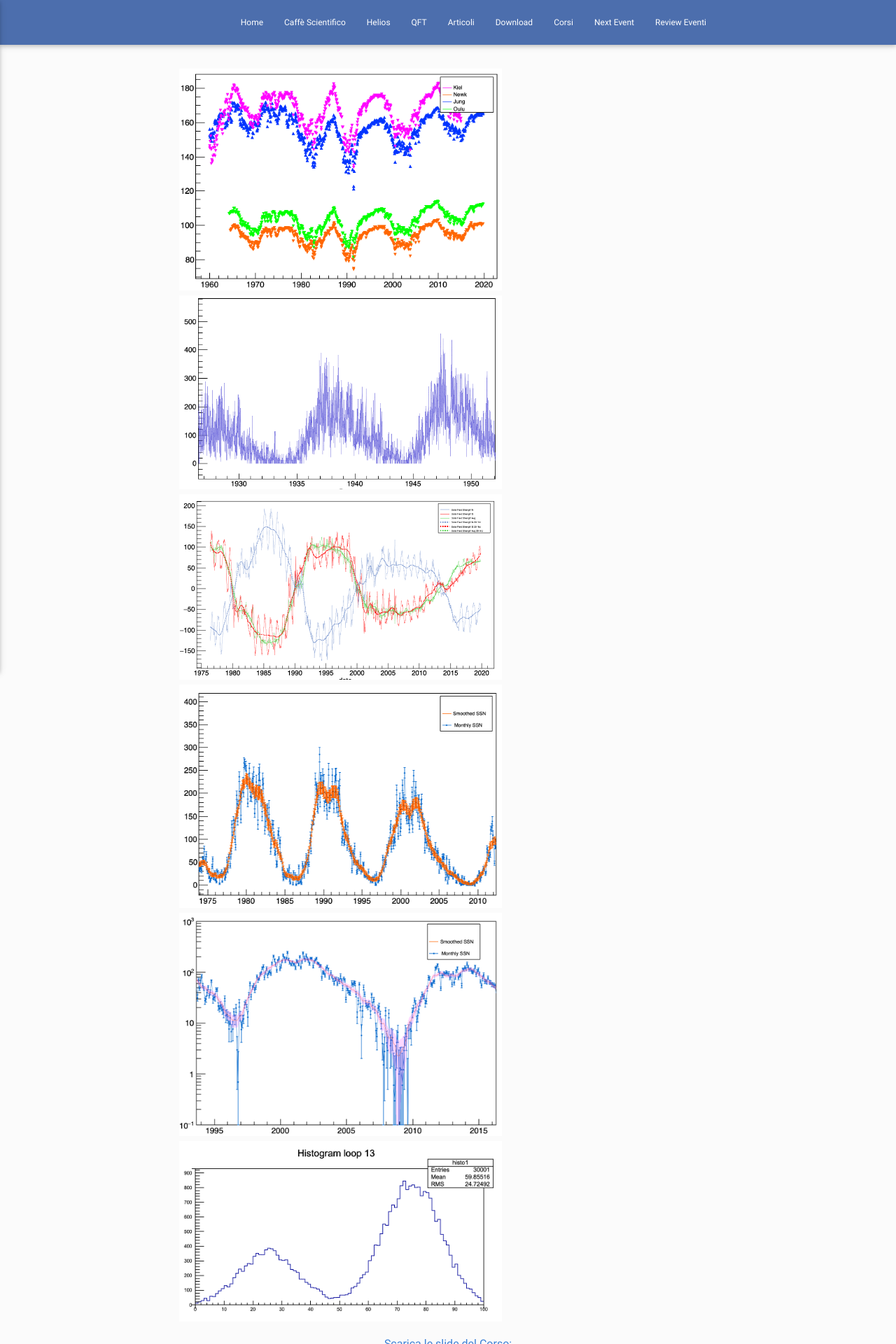
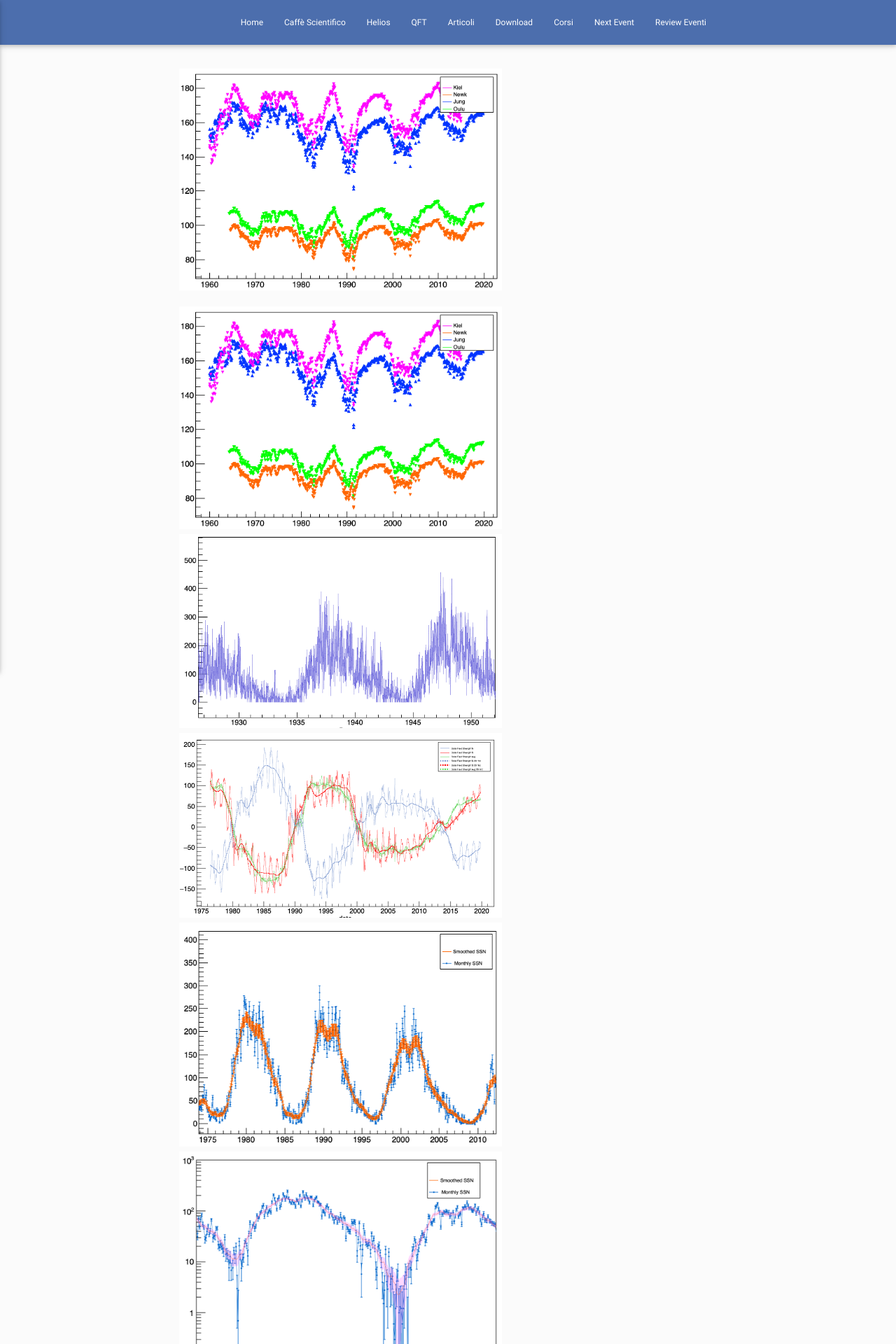
Before and after one commit to ai-sf/aisf_perugia, a Jekyll site: the page built from ROOT.html, in a window 1280 px wide. Shown: the top 1920 px of the page at 70% size. Built offline with Jekyll 4.4.1, drawn with Linux system fonts in a browser that asks for light colours; nearby versions of some CDN libraries.

Commit message:
Update ROOT.html

```diff
--- a/ROOT.html
+++ b/ROOT.html
@@ -7,7 +7,7 @@ description: Leggi e Scarica gli articoli delle prime due edizioni di Helios
 ---
 <meta name="viewport" content="width=device-width, initial-scale=1">
 
-
+          <img src="/perugia/Root/Images/img1.png"style="width:60%">
 
     <ul class="slides">
         <li>
```
